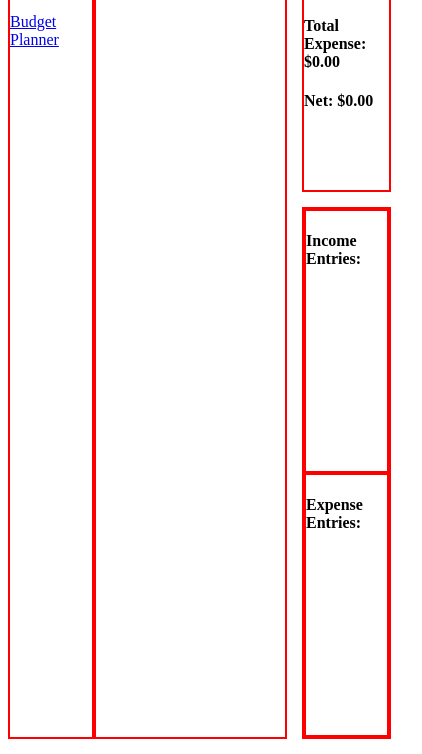
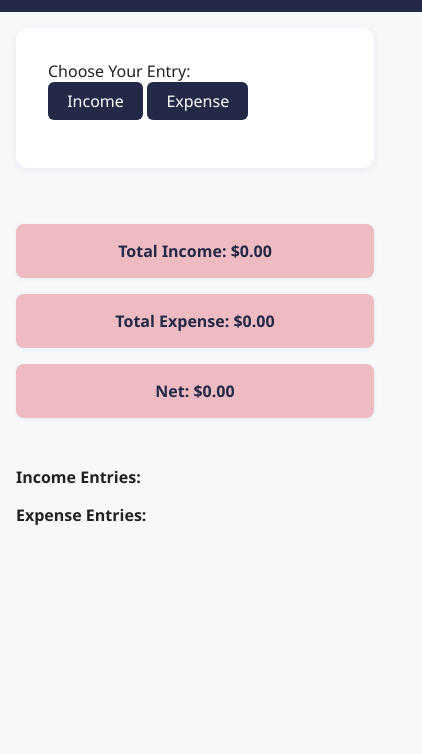
Before and after one commit to brian10911/Budgeting, a plain HTML site: page index.html in a window 390 px wide. Shown: the part 90-844 px from the top of the page, 422 px wide, since content can reach past the window. Drawn offline with Linux system fonts and the light colour scheme.

Commit message:
Update budget.css

```diff
--- a/budget.css
+++ b/budget.css
@@ -1,95 +1,206 @@
-*{
+body, h1, h2, h3, h4, h5, h6, p, ul, li, form, input, button, select {
+    margin: 0;
+    padding: 0;
     box-sizing: border-box;
-}
-.entries-container{
-    overflow-y:auto;
-    grid-area: entry;
-    border: solid 2px red;
-    display: grid;
-    grid-template-columns: 1fr;
-    grid-template-rows: 1fr 1fr;
-    grid-template-areas:
-        "income"
-        "expense"
+    font-family: 'Segoe UI', Arial, sans-serif;
 }
 
-.incomeentry-display{
-    overflow-y:auto;
-    display:flex;
-    border:solid 2px red;
-    justify-content: space-between;
-    align-items: center;
-    gap:1rem;
-    padding: 6px 0;
-}
-.expenseentry-display{
-    overflow-y:auto;
-    display:flex;
-    border:solid 2px red;
-    justify-content: space-between;
-    align-items: center;
-    gap:1rem;
-    padding: 6px 0;
+body {
+    background: #f6f8fa;
+    color: #222;
+    min-height: 100vh;
 }
 
-.incomeentries-container{
-    grid-area: income;
-    border: solid 2px red;
+.whole-container {
+    display: flex;
+    min-height: 100vh;
 }
 
-.expenseentries-container{
-    grid-area: expense;
-    border: solid 2px red;
+.sidebar-container {
+    background: #232946;
+    color: #fff;
+    width: 220px;
+    min-width: 180px;
+    padding: 2rem 1rem;
+    display: flex;
+    flex-direction: column;
+    align-items: flex-start;
 }
 
-.info-container{
-    grid-area: info;
-    border: solid 2px red;
+.sidebar-container .header {
+    margin-bottom: 2rem;
+    font-size: 1.5rem;
+    font-weight: bold;
+    letter-spacing: 1px;
 }
 
-.input-container{
-    grid-area: input;
-    border: solid 2px red;
+.sidebar-container a {
+    color: #eebbc3;
+    text-decoration: none;
+    margin-bottom: 1.2rem;
+    font-size: 1.1rem;
+    transition: color 0.2s;
 }
 
-.main-container{
-    height: 100%;
-    box-sizing:border-box;
-    grid-area: main;
-    display: grid;
-    grid-template-columns: 1fr 1fr 1fr;
-    grid-template-rows: 1fr 1fr 2fr 2fr;
-    grid-template-areas:
-        "input input info"
-        "input input info"
-        "input input entry"
-        "input input entry";
-    gap:15px;
+.sidebar-container a:hover, .sidebar-container a.active {
+    color: #fff;
+    font-weight: bold;
 }
 
-
-.sidebar-container{
-    grid-area: sidebar;
-    border: solid 2px red;
+.main-container {
+    flex: 1;
+    padding: 2rem 3vw;
+    display: flex;
+    flex-direction: column;
+    gap: 2rem;
 }
 
-.whole-container{
-    height: 97.3vh;
-    width: 98.2vw;
-    box-sizing: border-box;
-    display: grid;
-    grid-template-columns: 1fr 5fr 5fr;
-    grid-template-rows: auto minmax(0, 1fr) minmax(0,1fr);
-    grid-template-areas: "sidebar main main"
-    "sidebar main main"
-    "sidebar main main";
+.input-container {
+    background: #fff;
+    border-radius: 12px;
+    box-shadow: 0 2px 8px rgba(44, 62, 80, 0.07);
+    padding: 2rem;
+    margin-bottom: 1.5rem;
+    display: flex;
+    flex-direction: column;
+    gap: 1.5rem;
 }
 
-.income-container,.expense-container{
-    display:none;
+.income-expense {
+    display: flex;
+    gap: 1rem;
+    align-items: center;
+    margin-bottom: 1rem;
+}
 
+.income-expense button {
+    background: #232946;
+    color: #fff;
+    border: none;
+    padding: 0.5rem 1.2rem;
+    border-radius: 6px;
+    cursor: pointer;
+    font-size: 1rem;
+    transition: background 0.2s;
 }
-#save-income{
-    display:flex;
+
+.income-expense button:hover {
+    background: #eebbc3;
+    color: #232946;
+}
+
+.income-container, .expense-container {
+    display: none;
+    flex-direction: column;
+    gap: 1rem;
+}
+
+.income-container.active, .expense-container.active {
+    display: flex;
+}
+
+form label {
+    font-weight: 500;
+    margin-bottom: 0.2rem;
+}
+
+form input, form select {
+    padding: 0.5rem;
+    border: 1px solid #d1d5db;
+    border-radius: 5px;
+    margin-bottom: 1rem;
+    font-size: 1rem;
+    width: 100%;
+}
+
+form button[type="submit"] {
+    background: #232946;
+    color: #fff;
+    border: none;
+    padding: 0.5rem 1.2rem;
+    border-radius: 6px;
+    cursor: pointer;
+    font-size: 1rem;
+    transition: background 0.2s;
+}
+
+form button[type="submit"]:hover {
+    background: #eebbc3;
+    color: #232946;
+}
+
+.info-container {
+    display: flex;
+    gap: 2rem;
+    margin-bottom: 1rem;
+}
+
+.totalincome-display, .totalexpense-display, .sum-display {
+    background: #eebbc3;
+    color: #232946;
+    border-radius: 8px;
+    padding: 1rem 1.5rem;
+    min-width: 140px;
+    text-align: center;
+    font-weight: 600;
+    box-shadow: 0 1px 4px rgba(44, 62, 80, 0.07);
+}
+
+.entries-container {
+    display: flex;
+    gap: 2rem;
     flex-wrap: wrap;
 }
+
+.incomeentries-container, .expenseentries-container {
+    flex: 1;
+    min-width: 220px;
+}
+
+.incomeentry-display, .expenseentry-display {
+    background: #f3f4f6;
+    border-radius: 6px;
+    padding: 0.7rem 1rem;
+    margin-bottom: 0.7rem;
+    display: flex;
+    align-items: center;
+    justify-content: space-between;
+    font-size: 1rem;
+}
+
+.incomeentry-display button, .expenseentry-display button {
+    background: #232946;
+    color: #fff;
+    border: none;
+    border-radius: 4px;
+    padding: 0.2rem 0.7rem;
+    margin-left: 0.5rem;
+    cursor: pointer;
+    font-size: 0.95rem;
+    transition: background 0.2s;
+}
+
+.incomeentry-display button:hover, .expenseentry-display button:hover {
+    background: #eebbc3;
+    color: #232946;
+}
+
+@media (max-width: 900px) {
+    .whole-container {
+        flex-direction: column;
+    }
+    .sidebar-container {
+        width: 100%;
+        flex-direction: row;
+        align-items: center;
+        justify-content: space-between;
+        padding: 1rem;
+    }
+    .main-container {
+        padding: 1rem;
+    }
+    .info-container, .entries-container {
+        flex-direction: column;
+        gap: 1rem;
+    }
+}
```
